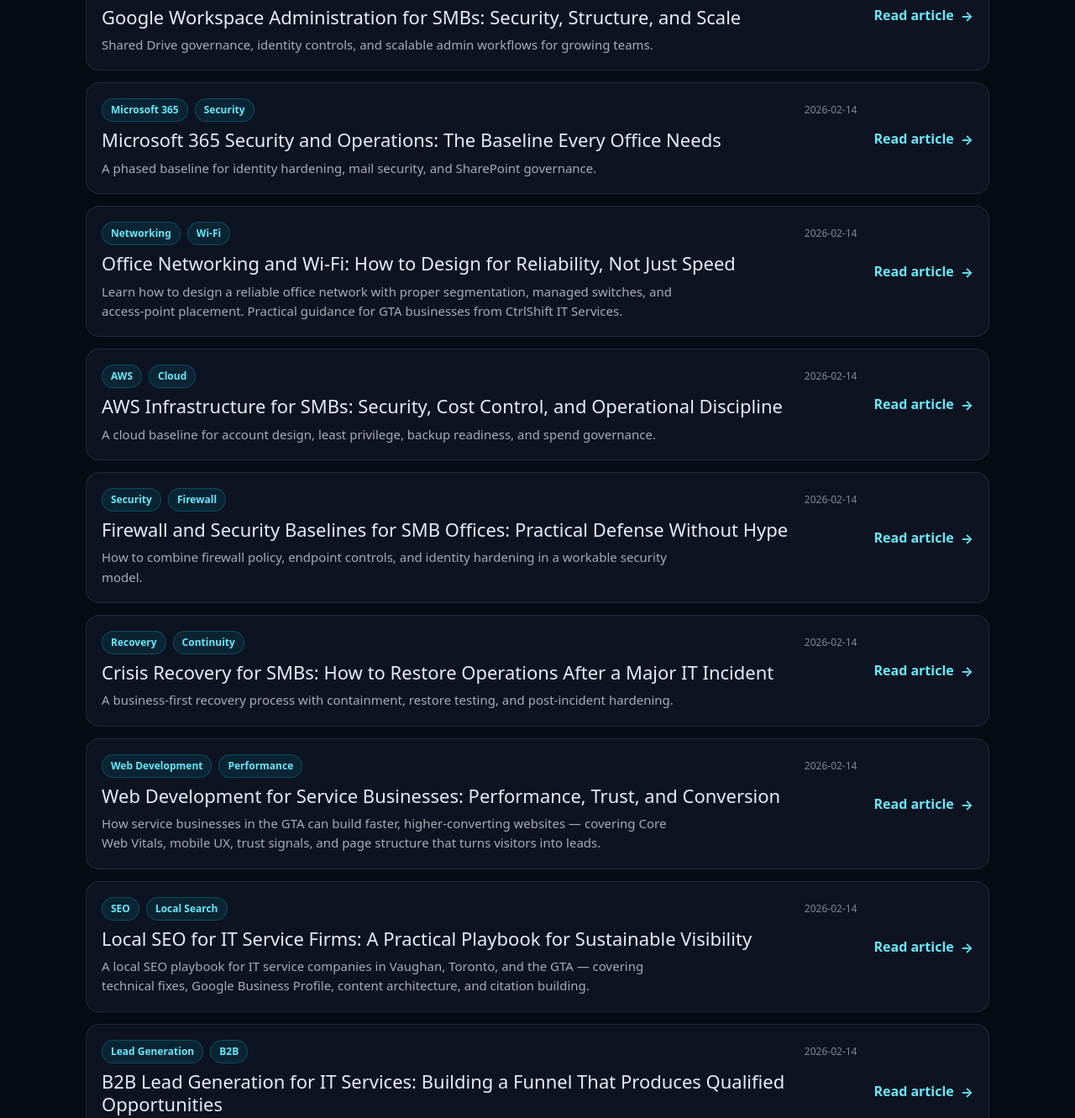
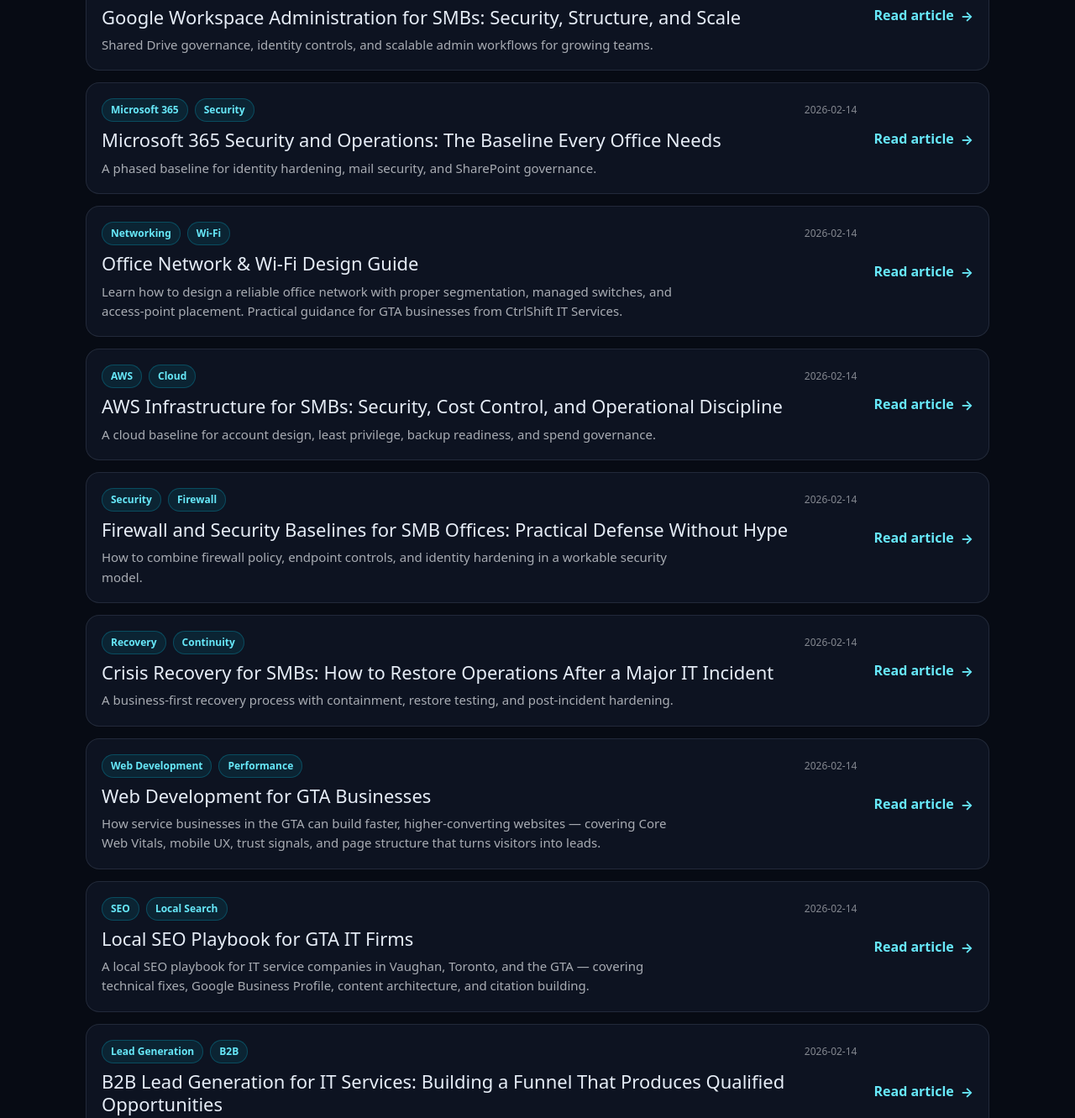
Before and after one commit to gratnam1/cloudcareit, an Angular app: page /blog in a window 1280 px wide. Shown: the part 1429-2760 px from the top of the page at 84% size. Built offline with nearby package versions, Linux system fonts and the light colour scheme; a web font is replaced by a local one.

Commit message:
Fix title tag too long SEO issue on 3 blog posts
Shorten H1 headings and registry titles so each page's <title>
(H1 + ' | CtrlShift IT Services') lands at ≤59 chars:

- office-networking-basics: 97 → 59 chars
- seo-visibility-guide:    102 → 59 chars
- web-development-trends:   97 → 58 chars

```diff
--- a/src/app/pages/blog/data/blog-posts.registry.ts
+++ b/src/app/pages/blog/data/blog-posts.registry.ts
@@ -24,7 +24,7 @@
   },
   {
     slug: 'office-networking-basics',
-    title: 'Office Networking and Wi-Fi: How to Design for Reliability, Not Just Speed',
+    title: 'Office Network & Wi-Fi Design Guide',
     excerpt: 'Learn how to design a reliable office network with proper segmentation, managed switches, and access-point placement. Practical guidance for GTA businesses from CtrlShift IT Services.',
     date: '2026-02-14',
     tags: ['Networking', 'Wi-Fi']
@@ -52,14 +52,14 @@
   },
   {
     slug: 'web-development-trends',
-    title: 'Web Development for Service Businesses: Performance, Trust, and Conversion',
+    title: 'Web Development for GTA Businesses',
     excerpt: 'How service businesses in the GTA can build faster, higher-converting websites — covering Core Web Vitals, mobile UX, trust signals, and page structure that turns visitors into leads.',
     date: '2026-02-14',
     tags: ['Web Development', 'Performance']
   },
   {
     slug: 'seo-visibility-guide',
-    title: 'Local SEO for IT Service Firms: A Practical Playbook for Sustainable Visibility',
+    title: 'Local SEO Playbook for GTA IT Firms',
     excerpt: 'A local SEO playbook for IT service companies in Vaughan, Toronto, and the GTA — covering technical fixes, Google Business Profile, content architecture, and citation building.',
     date: '2026-02-14',
     tags: ['SEO', 'Local Search']
```
Also changed, not shown: src/assets/blog/office-networking-basics.md (+1 -1 lines), src/assets/blog/seo-visibility-guide.md (+1 -1 lines), src/assets/blog/web-development-trends.md (+1 -1 lines).
